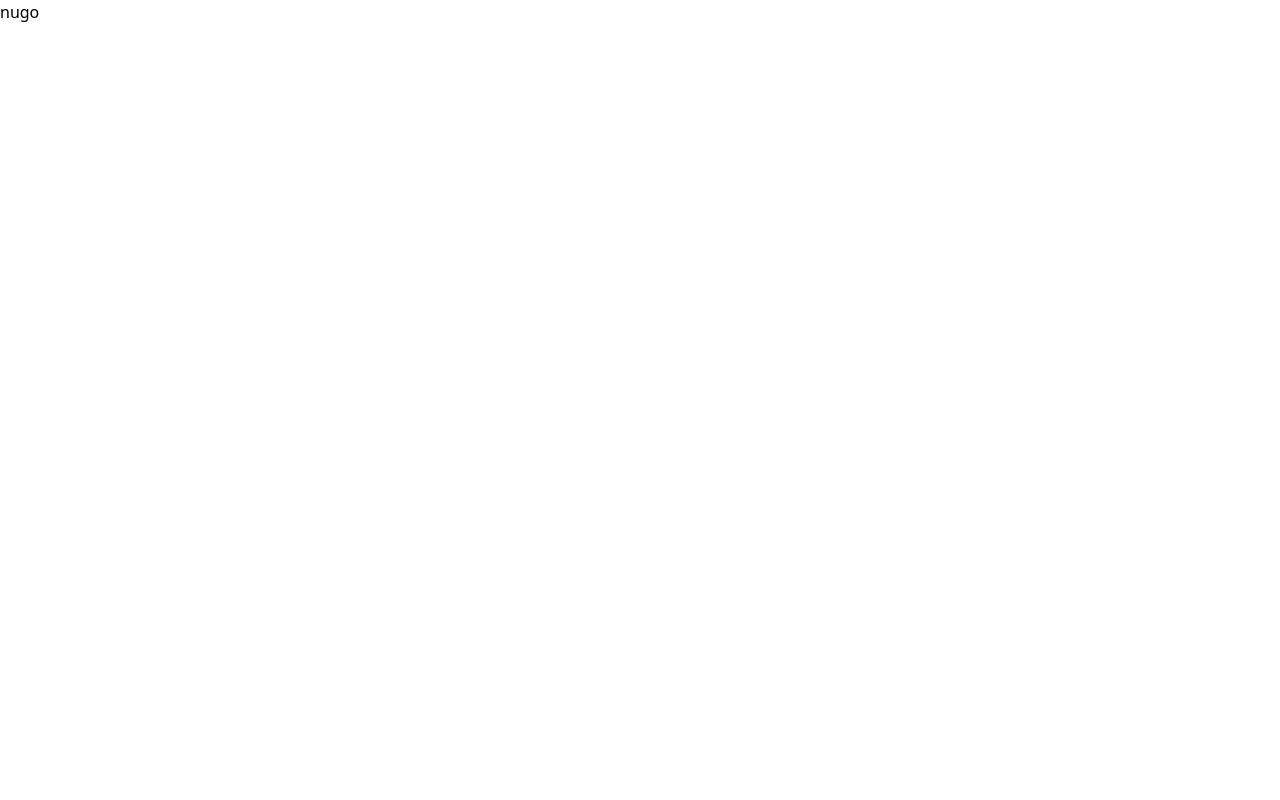
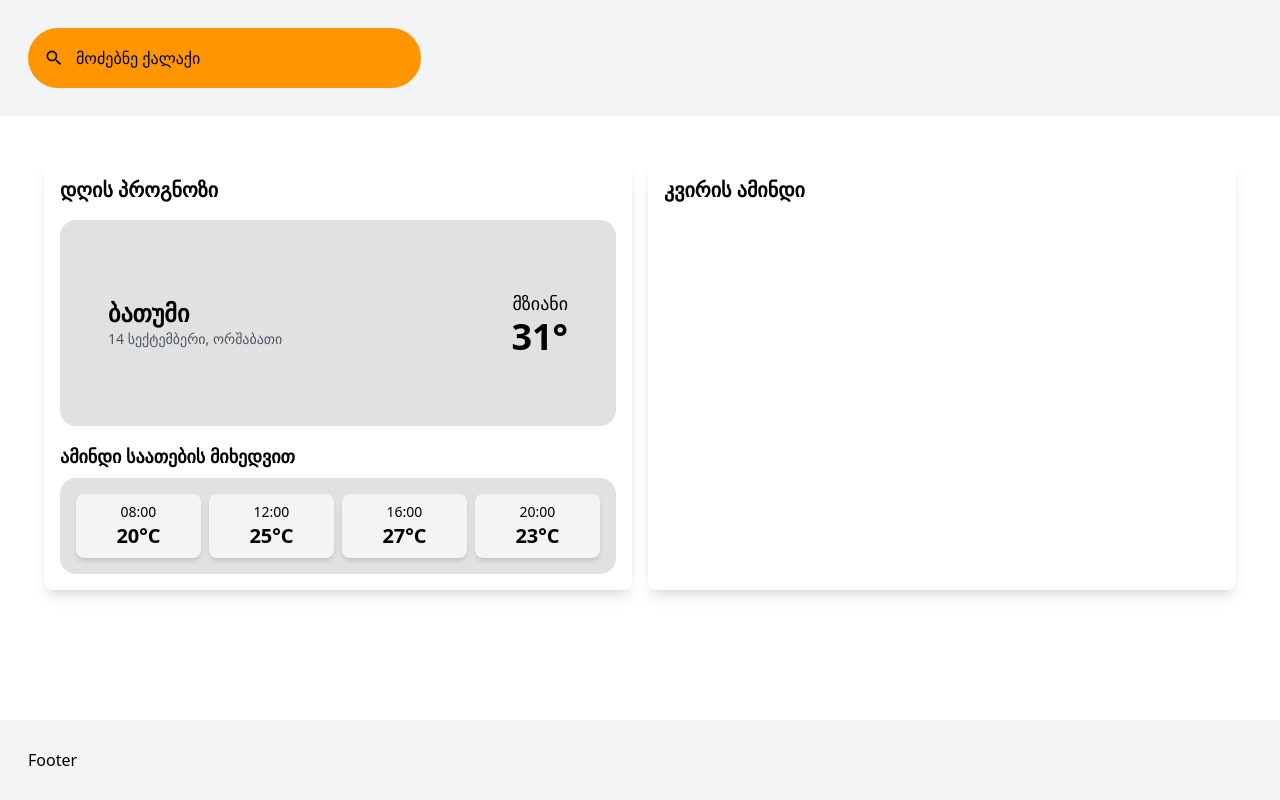
Before and after one commit to bibilashvili-nugo/weather-app, a React (Vite) app: page / in a window 1280 px wide. Built offline with nearby package versions, Linux system fonts and the light colour scheme.

Commit message:
added header

```diff
--- a/src/App.jsx
+++ b/src/App.jsx
@@ -1,5 +1,19 @@
+import React from 'react';
+import { BrowserRouter as Router, Route, Routes } from 'react-router-dom';
+import Layout from './layout/layout'
+import Home from './pages/Home';
+
+
 const App = () => {
-  return <div>nugo</div>;
+  return (
+    <Router>
+      <Routes>
+        <Route path="/" element={<Layout />}>
+          <Route index element={<Home />} />
+        </Route>
+      </Routes>
+    </Router>
+  );
 };
 
 export default App;
--- a/src/components/Header.jsx
+++ b/src/components/Header.jsx
@@ -0,0 +1,21 @@
+import React from 'react';
+import { MdSearch } from 'react-icons/md';
+
+const Header = () => {
+  return (
+    <header className="flex justify-between items-center p-7 bg-gray-100">
+      <div className="flex-1 pr-7 relative">
+        <div className="relative flex items-center">
+          <MdSearch className="absolute left-4 text-black text-xl" />
+          <input
+            type="text"
+            placeholder="მოძებნე ქალაქი"
+            className="w-[393px] h-[60px] pl-12 pr-4 rounded-full bg-[#FF9500] text-white placeholder-black focus:outline-none focus:ring-0"
+          />
+        </div>
+      </div>
+    </header>
+  );
+};
+
+export default Header;
--- /dev/null
+++ b/src/layout/layout.jsx
@@ -0,0 +1,21 @@
+import React from 'react';
+import { Outlet } from 'react-router-dom';
+import Header from '../components/Header'
+
+const Layout = () => {
+
+
+  return (
+    <div className="flex flex-col min-h-screen">
+      <Header />
+      <main className="flex-1 p-7">
+        <Outlet />
+      </main>
+      <footer className="p-7 bg-gray-100">
+        <p>Footer</p>
+      </footer>
+    </div>
+  );
+};
+
+export default Layout;
--- a/src/pages/Home.jsx
+++ b/src/pages/Home.jsx
@@ -0,0 +1,80 @@
+import React, { useState } from 'react';
+
+
+const Home = () => {
+  const [selectedDate, setSelectedDate] = useState(new Date());
+  const [showDatePicker, setShowDatePicker] = useState(false);
+
+
+  const weatherData = [
+    { date: '15 September', temp: '29°C' },
+    { date: '16 September', temp: '27°C' },
+    { date: '17 September', temp: '25°C' },
+    { date: '18 September', temp: '23°C' },
+    { date: '19 September', temp: '22°C' },
+    { date: '20 September', temp: '24°C' },
+    { date: '21 September', temp: '26°C' }
+  ];
+
+
+  const hourlyData = [
+    { hour: '08:00', temp: '20°C' },
+    { hour: '12:00', temp: '25°C' },
+    { hour: '16:00', temp: '27°C' },
+    { hour: '20:00', temp: '23°C' }
+  ];
+
+
+
+  return (
+    <div className="flex p-4 gap-4">
+      <div className="flex-1 bg-white shadow-lg rounded-lg p-4">
+        <h3 className="text-xl font-bold mb-4">დღის პროგნოზი</h3>
+        <div className="flex items-center justify-between w-full h-[206px] mb-4 bg-[#B5B5B566] rounded-2xl p-12">
+          <div className="flex flex-col">
+            <h2 className="text-2xl font-semibold">ბათუმი</h2>
+            <p className="text-sm text-gray-600">14 სექტემბერი, ორშაბათი</p>
+          </div>
+          <div className="flex flex-col items-end">
+            <p className="text-lg font-medium">მზიანი</p>
+            <h2 className="text-4xl font-bold">31°</h2>
+          </div>
+        </div>
+
+        <div>
+          <h4 className="text-lg font-semibold mb-2">ამინდი საათების მიხედვით</h4>
+          <div className="bg-[#B5B5B566] rounded-2xl p-4">
+            <div className="grid grid-cols-1 sm:grid-cols-2 lg:grid-cols-4 gap-2">
+              {hourlyData.map((hour, index) => (
+                <div
+                  key={index}
+                  className="bg-gray-100 shadow-md rounded-lg p-2 flex flex-col items-center"
+                >
+                  <p className="text-sm font-medium">{hour.hour}</p>
+                  <h3 className="text-xl font-bold">{hour.temp}</h3>
+                </div>
+              ))}
+            </div>
+          </div>
+        </div>
+      </div>
+
+
+      <div className="flex-1 bg-white shadow-lg rounded-lg p-4">
+        <div className="flex items-center justify-between mb-4 relative">
+          <h4 className="text-xl font-semibold">კვირის ამინდი</h4>
+          <div className="relative">
+            <i
+              className="fas fa-calendar-alt text-gray-600 text-2xl cursor-pointer"
+
+            ></i>
+
+          </div>
+        </div>
+
+      </div>
+    </div>
+  );
+};
+
+export default Home;
```
